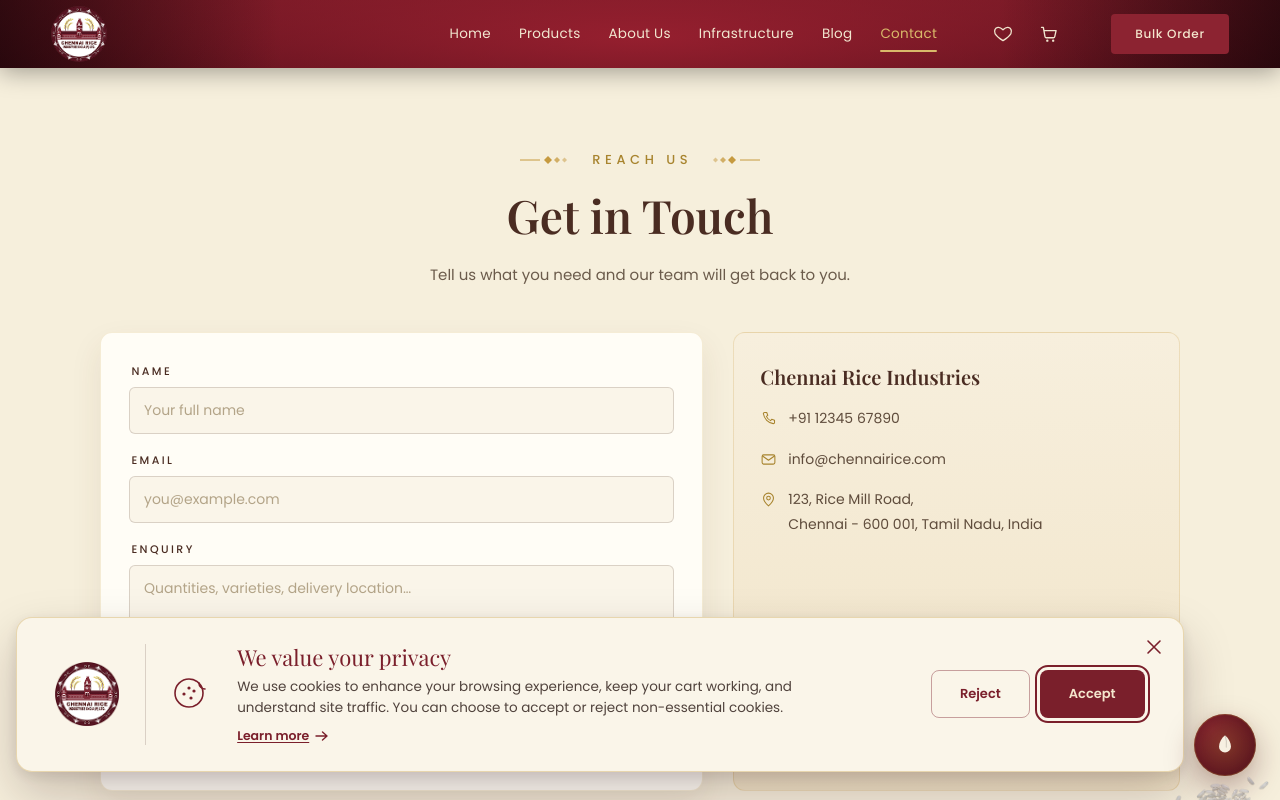
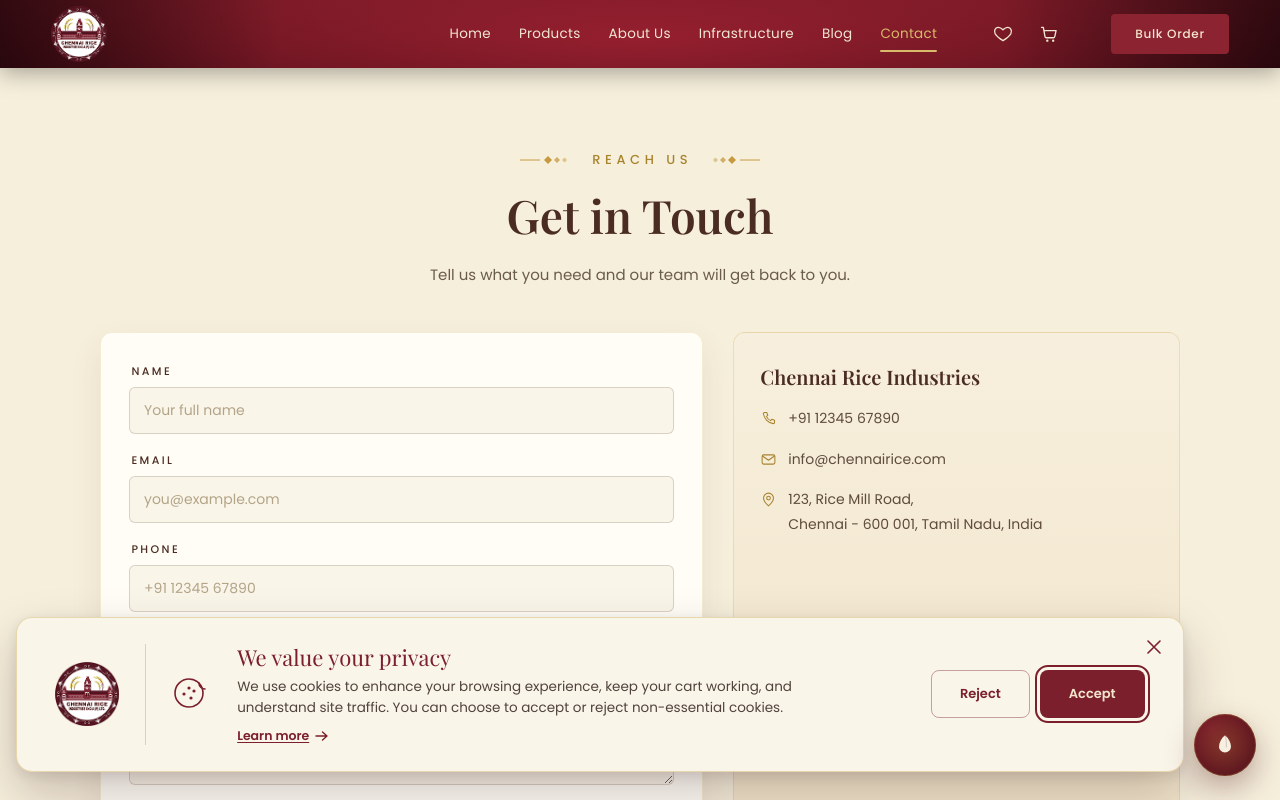
Before and after one commit to ashley-1318/chennai-rice-website, a React (Vite) app: page /contact in a window 1280 px wide. Shown: the top 800 px of the page. Built offline with nearby package versions, Linux system fonts and the light colour scheme; a web font is replaced by a local one.

Commit message:
Add required phone field to the contact enquiry form

```diff
--- a/src/pages/ContactPage.jsx
+++ b/src/pages/ContactPage.jsx
@@ -4,7 +4,7 @@
 import { ASSETS, FOOTER } from '../data/content.js'
 import './page.css'
 
-const EMPTY = { name: '', email: '', enquiry: '' }
+const EMPTY = { name: '', email: '', phone: '', enquiry: '' }
 
 const Icon = ({ kind }) => (
   <svg
@@ -52,6 +52,9 @@
     if (!form.email.trim()) next.email = 'Please add an email address.'
     else if (!/^[^\s@]+@[^\s@]+\.[^\s@]+$/.test(form.email.trim()))
       next.email = 'That email address does not look right.'
+    if (!form.phone.trim()) next.phone = 'Please add a phone number.'
+    else if (!/^[+()\-\s\d]{8,16}$/.test(form.phone.trim()))
+      next.phone = 'That phone number does not look right.'
     if (!form.enquiry.trim()) next.enquiry = 'Please tell us what you need.'
     return next
   }
@@ -108,6 +111,18 @@
                 aria-invalid={!!errors.email}
               />
               {errors.email && <span className="field-error">{errors.email}</span>}
+            </label>
+
+            <label className="field">
+              <span className="field-label">Phone</span>
+              <input
+                type="tel"
+                value={form.phone}
+                onChange={set('phone')}
+                placeholder="+91 12345 67890"
+                aria-invalid={!!errors.phone}
+              />
+              {errors.phone && <span className="field-error">{errors.phone}</span>}
             </label>
 
             <label className="field">
```
